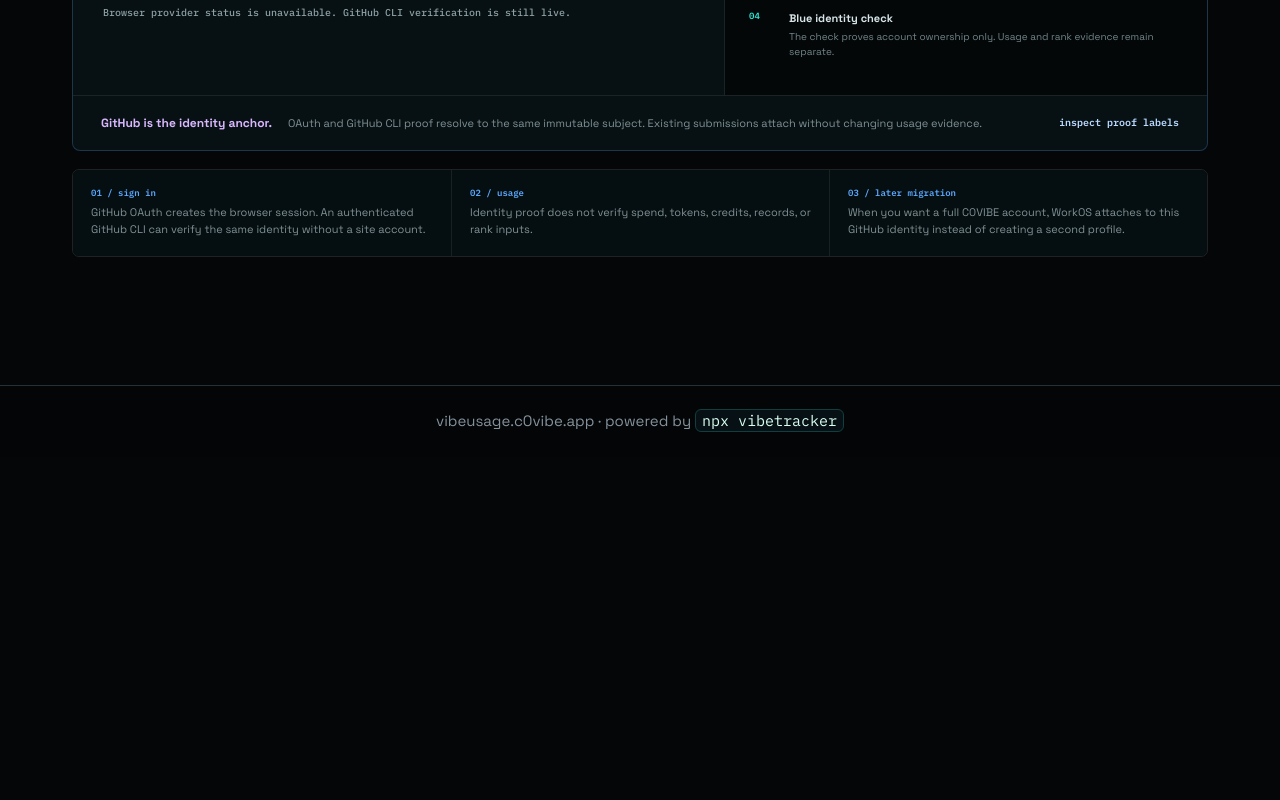
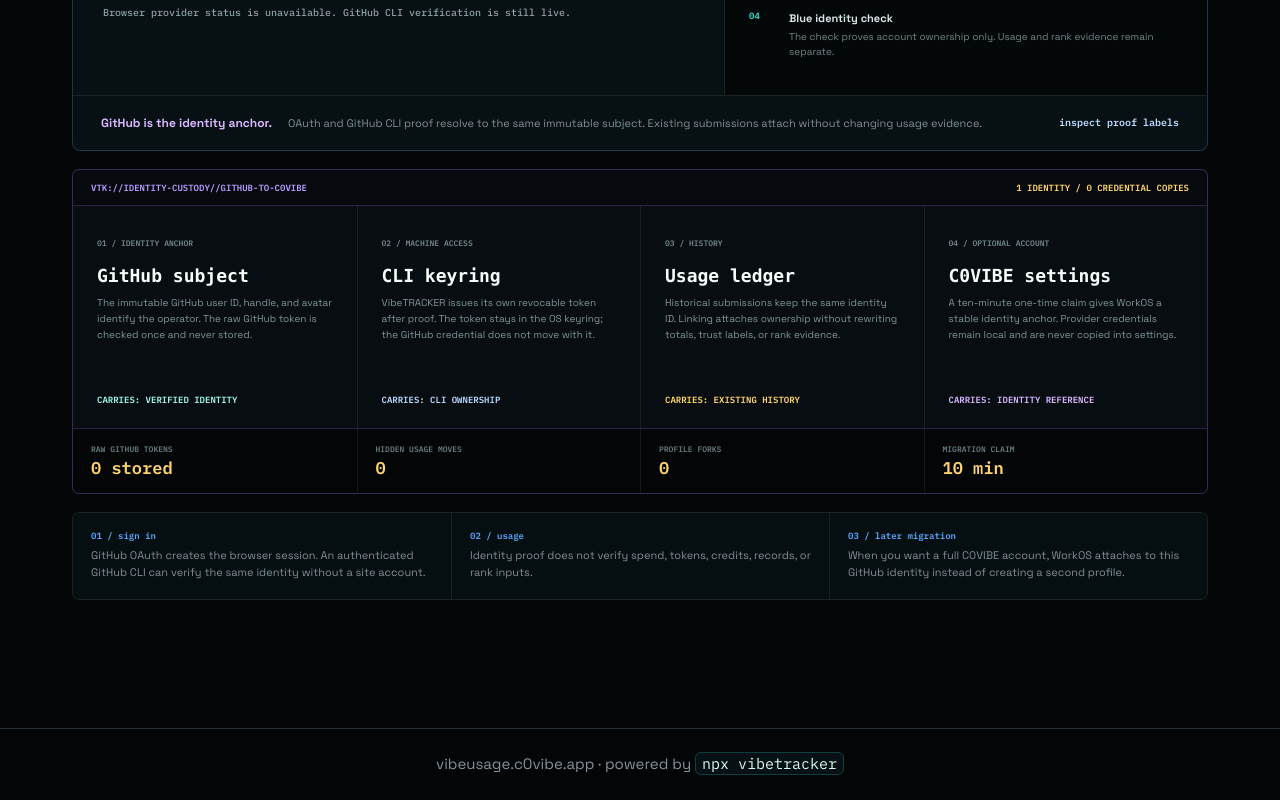
Before and after one commit to B-EtterDigital/vibetracker, a Next.js app in the folder packages/web/: page /account in a window 1280 px wide. Shown: the part 1146-1946 px from the top of the page. Before the commit the page ends 1603 px from the top, so only its background shows below. Built offline with nearby package versions, Linux system fonts and the light colour scheme; no server answers.

Commit message:
feat(web): clarify GitHub identity custody

```diff
--- a/packages/web/src/app/account/account.css
+++ b/packages/web/src/app/account/account.css
@@ -95,6 +95,26 @@
 .account-console__migration span { color: #7f9296; font-size: 11px; line-height: 1.5; }
 .account-console__migration a { color: #b9d9ff; font: 600 10px/1 var(--font-data), monospace; }
 
+.account-custody { margin-top: 18px; overflow: hidden; border: 1px solid rgba(159, 124, 255, .3); border-radius: 7px; background: #06090d; }
+.account-custody > header { display: flex; justify-content: space-between; gap: 18px; padding: 13px 18px; border-bottom: 1px solid rgba(159, 124, 255, .24); color: #7d9296; font: 700 9px/1 var(--font-data), monospace; }
+.account-custody > header span { color: #b89cff; }
+.account-custody > header b { color: #ffd46f; }
+.account-custody__route { display: grid; grid-template-columns: repeat(4, minmax(0, 1fr)); }
+.account-custody__route article { min-width: 0; padding: 24px; background: rgba(7, 16, 19, .72); }
+.account-custody__route article + article { border-left: 1px solid rgba(255, 255, 255, .08); }
+.account-custody__route small { color: #718589; font: 700 8px/1 var(--font-data), monospace; text-transform: uppercase; }
+.account-custody__route h2 { margin-top: 12px; color: #f4fffb; font-size: 18px; letter-spacing: 0; }
+.account-custody__route p { min-height: 86px; margin-top: 9px; color: #819599; font-size: 10px; line-height: 1.6; }
+.account-custody__route strong { display: block; margin-top: 14px; color: #9ff8e9; font: 700 9px/1 var(--font-data), monospace; text-transform: uppercase; }
+.account-custody__route article[data-tone="terminal"] strong { color: #b9d9ff; }
+.account-custody__route article[data-tone="ledger"] strong { color: #ffd46f; }
+.account-custody__route article[data-tone="c0vibe"] strong { color: #d9b7ff; }
+.account-custody dl { display: grid; grid-template-columns: repeat(4, minmax(0, 1fr)); margin: 0; border-top: 1px solid rgba(159, 124, 255, .24); background: #030506; }
+.account-custody dl div { min-width: 0; padding: 16px 18px; }
+.account-custody dl div + div { border-left: 1px solid rgba(255, 255, 255, .08); }
+.account-custody dt { color: #657a7f; font: 700 8px/1 var(--font-data), monospace; text-transform: uppercase; }
+.account-custody dd { margin: 7px 0 0; color: #ffd46f; font: 800 17px/1 var(--font-data), monospace; }
+
 .account-boundary { display: grid; grid-template-columns: repeat(3, minmax(0, 1fr)); margin-top: 18px; border: 1px solid rgba(255, 255, 255, .11); border-radius: 7px; overflow: hidden; }
 .account-boundary article { min-width: 0; padding: 18px; background: rgba(7, 16, 19, .82); }
 .account-boundary article + article { border-left: 1px solid rgba(255, 255, 255, .08); }
@@ -128,12 +148,42 @@
   .account-identity__ledger span:nth-child(3) { border-left: 0; }
   .account-identity__ledger span:nth-child(n + 3) { border-top: 1px solid rgba(255, 255, 255, .08); }
   .account-console__migration { grid-template-columns: 1fr; padding: 18px 22px; }
+  .account-custody > header { align-items: flex-start; flex-direction: column; }
+  .account-custody__route { grid-template-columns: 1fr; }
+  .account-custody__route article + article { border-left: 0; border-top: 1px solid rgba(255, 255, 255, .08); }
+  .account-custody__route p { min-height: 0; }
+  .account-custody dl { grid-template-columns: repeat(2, minmax(0, 1fr)); }
+  .account-custody dl div:nth-child(3) { border-left: 0; }
+  .account-custody dl div:nth-child(n + 3) { border-top: 1px solid rgba(255, 255, 255, .08); }
   .account-boundary { grid-template-columns: 1fr; }
   .account-boundary article + article { border-left: 0; border-top: 1px solid rgba(255, 255, 255, .08); }
 }
 
 @media (min-width: 2200px) {
-  .account-page { width: min(1680px, calc(100% - 64px)); }
+  .account-page {
+    width: min(2640px, 95vw);
+    margin-left: 50%;
+    transform: translateX(-50%);
+  }
+
+  .account-hero {
+    grid-template-columns: minmax(0, 1.08fr) minmax(0, .92fr);
+    min-height: 560px;
+  }
+
+  .account-hero__copy { padding: 72px; }
+  .account-hero h1 { font-size: 76px; }
+  .account-hero__terminal pre { padding: 64px; font-size: 13px; }
+  .account-console__head { padding: 34px 42px; }
+  .account-console__head h2 { font-size: 34px; }
+  .account-console__body { grid-template-columns: minmax(0, 1.12fr) minmax(0, .88fr); }
+  .account-console__identity { padding: 48px; }
+  .account-console__proof-tabs { margin: 30px 36px 0; }
+  .account-console__oauth > h3 { margin: 30px 36px 0; }
+  .account-console__oauth ol { margin: 22px 36px 34px; }
+  .account-console__migration { padding: 24px 42px; }
+  .account-custody__route article { padding: 32px; }
+  .account-boundary article { padding: 26px; }
 }
 
 @media (prefers-reduced-motion: reduce) {
--- a/packages/web/src/app/account/page.tsx
+++ b/packages/web/src/app/account/page.tsx
@@ -36,6 +36,45 @@
 
       <AccountConsole />
 
+      <section className="account-custody" aria-label="Account migration custody receipt">
+        <header>
+          <span>VTK://IDENTITY-CUSTODY//GITHUB-TO-C0VIBE</span>
+          <b>1 IDENTITY / 0 CREDENTIAL COPIES</b>
+        </header>
+        <div className="account-custody__route">
+          <article data-tone="github">
+            <small>01 / identity anchor</small>
+            <h2>GitHub subject</h2>
+            <p>The immutable GitHub user ID, handle, and avatar identify the operator. The raw GitHub token is checked once and never stored.</p>
+            <strong>carries: verified identity</strong>
+          </article>
+          <article data-tone="terminal">
+            <small>02 / machine access</small>
+            <h2>CLI keyring</h2>
+            <p>VibeTRACKER issues its own revocable token after proof. The token stays in the OS keyring; the GitHub credential does not move with it.</p>
+            <strong>carries: CLI ownership</strong>
+          </article>
+          <article data-tone="ledger">
+            <small>03 / history</small>
+            <h2>Usage ledger</h2>
+            <p>Historical submissions keep the same identity ID. Linking attaches ownership without rewriting totals, trust labels, or rank evidence.</p>
+            <strong>carries: existing history</strong>
+          </article>
+          <article data-tone="c0vibe">
+            <small>04 / optional account</small>
+            <h2>C0VIBE settings</h2>
+            <p>A ten-minute one-time claim gives WorkOS a stable identity anchor. Provider credentials remain local and are never copied into settings.</p>
+            <strong>carries: identity reference</strong>
+          </article>
+        </div>
+        <dl>
+          <div><dt>raw GitHub tokens</dt><dd>0 stored</dd></div>
+          <div><dt>hidden usage moves</dt><dd>0</dd></div>
+          <div><dt>profile forks</dt><dd>0</dd></div>
+          <div><dt>migration claim</dt><dd>10 min</dd></div>
+        </dl>
+      </section>
+
       <section className="account-boundary" aria-label="Account trust boundary">
         <article><b>01 / sign in</b><span>GitHub OAuth creates the browser session. An authenticated GitHub CLI can verify the same identity without a site account.</span></article>
         <article><b>02 / usage</b><span>Identity proof does not verify spend, tokens, credits, records, or rank inputs.</span></article>
```
Also changed, not shown: packages/web/src/app/account/module.sweetspot.json (+25 -12 lines), 1 other file (tests, documents, lock files or other folders).
